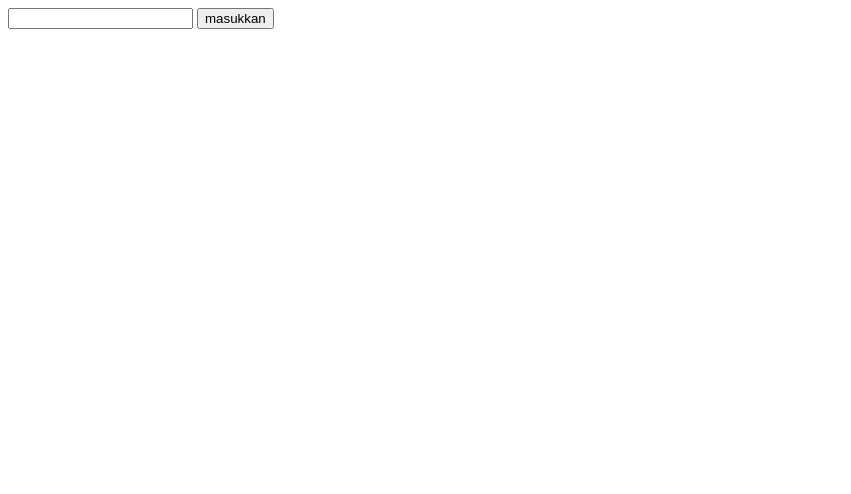
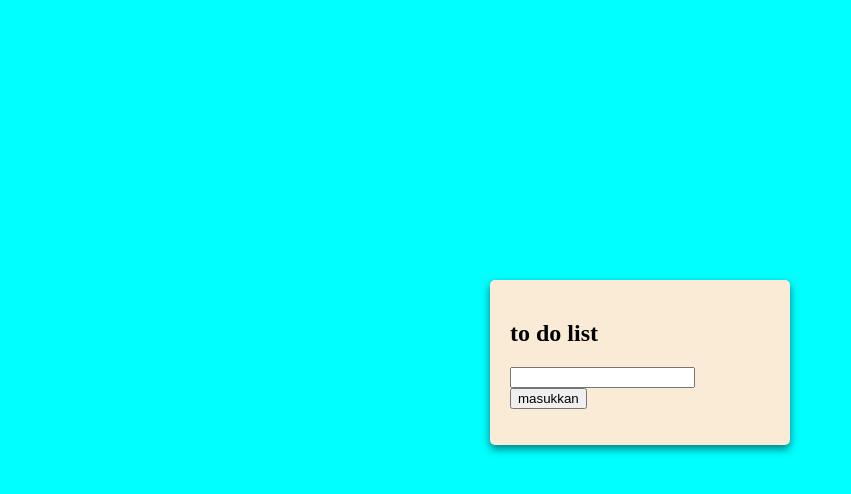
Before and after one commit to dts-kominfo-rea2a/challenge-08-Irham45, a website: page index.html in a window 1280 px wide. Shown: the whole page, without its empty margins (0-851 px from the left). Drawn offline with Linux system fonts and the light colour scheme.

Commit message:
challenge 8 selesai

```diff
--- a/index.html
+++ b/index.html
@@ -5,29 +5,33 @@
     <meta http-equiv="X-UA-Compatible" content="IE=edge" />
     <meta name="viewport" content="width=device-width, initial-scale=1.0" />
     <title>Challenge - DOM</title>
+    <link rel="stylesheet" href="style.css">
   </head>
   <body>
-    <div id="app">
+    <div id="app" class="card">
       <!-- TODO: Buatlah sebuah header dengan id todo-title -->
       <header id="todo-title">
-
+          <h2>to do list</h2>
       </header>
       <!-- TODO: Buatlah sebuah subtitle dengan id todo-subtitle -->
       <div id="todo-subtitle">
 
       <!-- Section: input -->
+
       <section>
-      <!-- TODO: Buatlah sebuah input bertipe text dengan id todo-input -->
-      <input type="text" id="todo-input">
-      <!-- TODO: Buatlah sebuah button dengan id todo-submit -->
-      <button id="todo-submit">masukkan</button>
-      <!-- Section output -->
+            <!-- TODO: Buatlah sebuah input bertipe text dengan id todo-input -->
+            <input type="text" id="todo-input">
+
+            <!-- TODO: Buatlah sebuah button dengan id todo-submit -->
+            <button id="todo-submit" >masukkan</button>
+            <!-- Section output -->
 
       <!-- TODO: Buatlah sebuah <ul> dengan id todo-output -->
       <ul id="todo-output">
 
       </ul>
       </section>
+
     </div>
     </div>
 
--- /dev/null
+++ b/style.css
@@ -0,0 +1,17 @@
+body{
+    background-color: aqua;
+}
+.card{
+    box-shadow: 0 4px 8px 0 rgba(1, 1 ,1 ,0.5);
+    border-radius: 5px;
+    margin-top: 20px;
+    padding: 20px;
+    background-color: antiquewhite;
+    box-sizing: border-box;
+    width: 300px;
+    position:absolute;
+    left:50%;
+    top:50%;
+    margin-left:-150px;
+    margin-top:-120px;
+}
```
